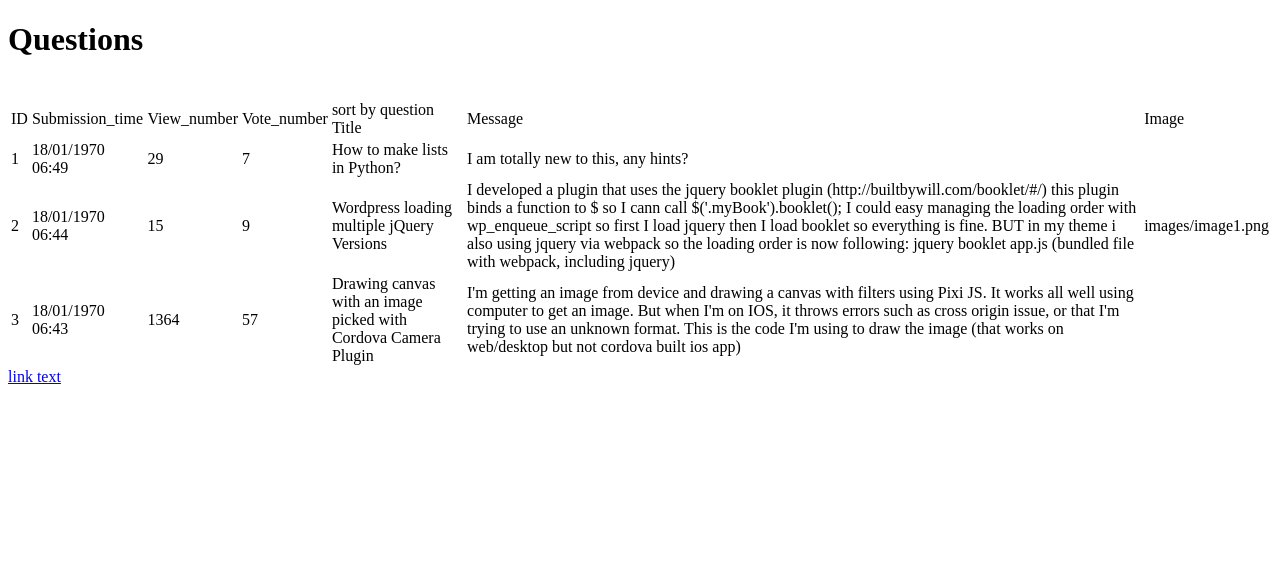
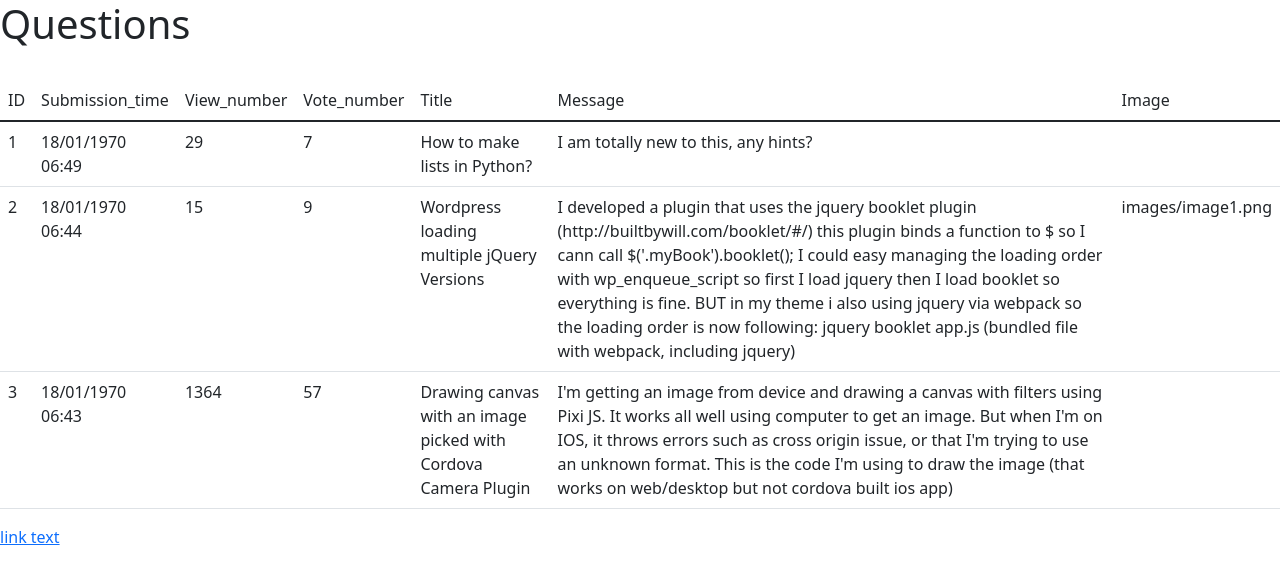
Before and after one commit to MadalinaDumitrascu/AskMate1, a Flask app: page / in a window 1280 px wide. Shown: the top 584 px of the page. Run offline with Flask 2, Linux system fonts and the light colour scheme; some libraries are stand-ins or nearby versions.

Commit message:
hyper questions

```diff
--- a/templates/list.html
+++ b/templates/list.html
@@ -3,19 +3,23 @@
 <head>
     <meta charset="UTF-8">
     <title>Questions</title>
+    <link href="https://cdn.jsdelivr.net/npm/bootstrap@5.1.3/dist/css/bootstrap.min.css" rel="stylesheet" integrity="sha384-1BmE4kWBq78iYhFldvKuhfTAU6auU8tT94WrHftjDbrCEXSU1oBoqyl2QvZ6jIW3" crossorigin="anonymous">
+    <script src="https://cdn.jsdelivr.net/npm/@popperjs/core@2.10.2/dist/umd/popper.min.js" integrity="sha384-7+zCNj/IqJ95wo16oMtfsKbZ9ccEh31eOz1HGyDuCQ6wgnyJNSYdrPa03rtR1zdB" crossorigin="anonymous"></script>
+<script src="https://cdn.jsdelivr.net/npm/bootstrap@5.1.3/dist/js/bootstrap.min.js" integrity="sha384-QJHtvGhmr9XOIpI6YVutG+2QOK9T+ZnN4kzFN1RtK3zEFEIsxhlmWl5/YESvpZ13" crossorigin="anonymous"></script>
 </head>
+
 <h1>Questions</h1>
 <body>
 <br />
-<table>
+<table class="table table hover">
     <thead>
         <tr>
             <td>ID</td>
             <td>Submission_time</td>
             <td>View_number</td>
             <td>Vote_number</td>
-            <td <a href ="question.html"> sort by question
-</a>Title</td>
+            <td <a href ="question.html"> Title</td> </a>
+
             <td>Message</td>
             <td>Image</td>
         </tr>
```
Also changed, not shown: 1 other file.
